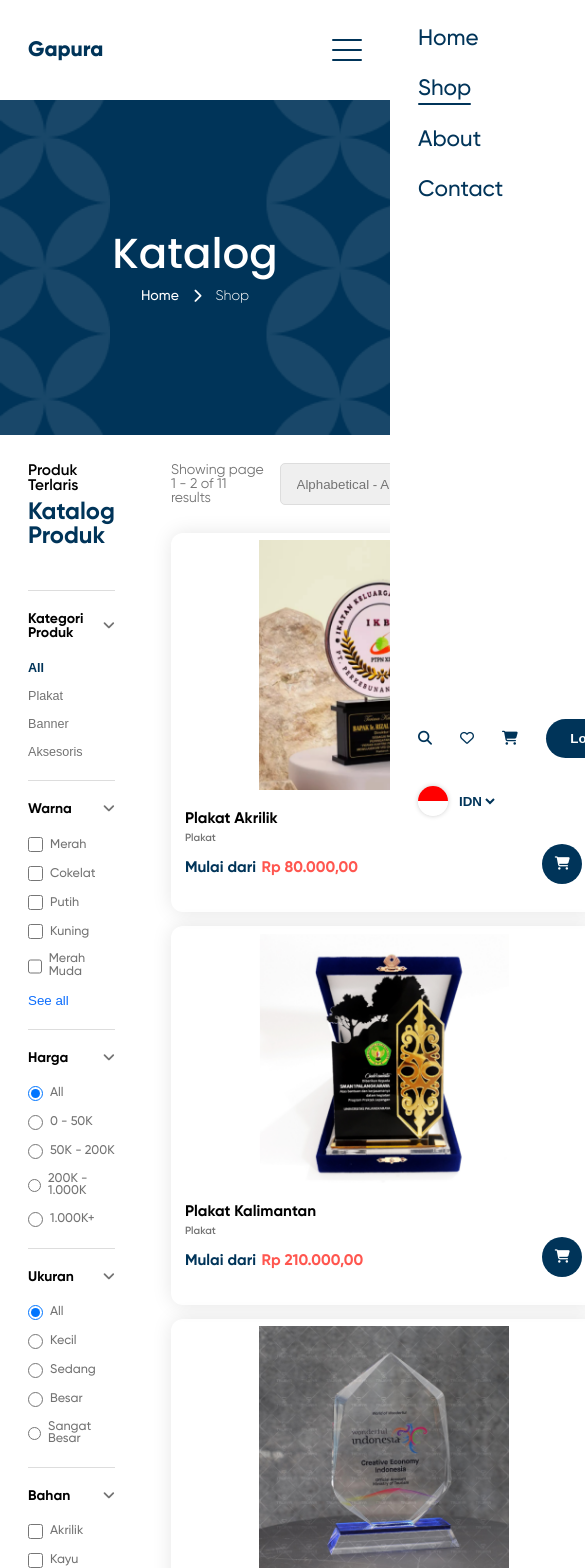
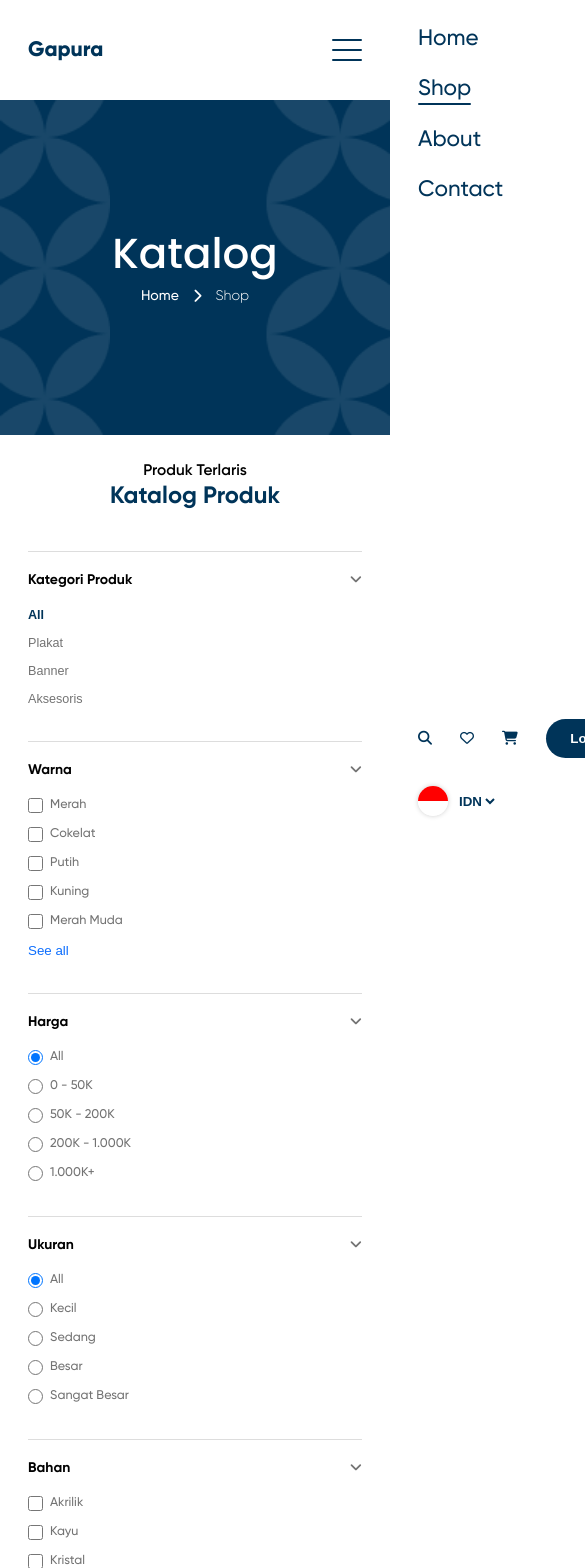
Before and after one commit to neebulaa/gapura-trijaya-landing-page, a React (Vite) app: page /shop in a window 390 px wide. Shown: the top 1568 px of the page, 585 px wide, since content can reach past the window. Built offline with nearby package versions, Linux system fonts and the light colour scheme.

Commit message:
Adding responsive design for shop page

```diff
--- a/src/assets/css/index.css
+++ b/src/assets/css/index.css
@@ -207,52 +207,7 @@ button {
 	cursor: not-allowed;
 }
 
-/* dropdown filter start */
-.dropdown-filter:first-child {
-	margin-top: 3rem;
-}
-.dropdown-filter {
-	border-top: 1px solid var(--light-gray);
-	padding-top: 1.5rem;
-	margin-top: 1.5rem;
-}
-
-.dropdown-filter-header {
-	display: flex;
-	justify-content: space-between;
-	align-items: center;
-	cursor: pointer;
-	height: max-content;
-}
-
-.dropdown-filter-header h4 {
-	font-weight: 700;
-}
-
-.dropdown-filter-header .fa-angle-down {
-	color: var(--gray);
-}
-
-.dropdown-filter-items {
-	overflow-y: hidden;
-	display: flex;
-	flex-direction: column;
-	gap: 1rem;
-	align-items: flex-start;
-	max-height: 0;
-	transition: 0.3s;
-}
-
-.dropdown-filter-items.open {
-	margin-top: 1.5rem;
-	max-height: 400px;
-}
-
-.dropdown-filter-items button.see-all {
-	color: var(--accent-two);
-}
-
-/* dropdown filter end */
+/* ***** HOME PAGE START ***** */
 
 /* navbar start */
 #navbar-container {
@@ -889,8 +844,56 @@ button {
 }
 
 /* footer section end */
+/* ***** HOME PAGE END ***** */
 
 /* ***** SHOP PAGE START ***** */
+/* dropdown filter start */
+.dropdown-filter:first-child {
+	margin-top: 3rem;
+}
+.dropdown-filter {
+	border-top: 1px solid var(--light-gray);
+	padding-top: 1.5rem;
+	margin-top: 1.5rem;
+}
+
+.dropdown-filter-header {
+	display: flex;
+	justify-content: space-between;
+	align-items: center;
+	cursor: pointer;
+	height: max-content;
+}
+
+.dropdown-filter-header h4 {
+	font-weight: 700;
+}
+
+.dropdown-filter-header .fa-angle-down {
+	color: var(--gray);
+}
+
+.dropdown-filter-items {
+	overflow-y: hidden;
+	display: flex;
+	flex-direction: column;
+	gap: 1rem;
+	align-items: flex-start;
+	max-height: 0;
+	transition: 0.3s;
+}
+
+.dropdown-filter-items.open {
+	margin-top: 1.5rem;
+	max-height: 400px;
+}
+
+.dropdown-filter-items button.see-all {
+	color: var(--accent-two);
+}
+/* dropdown filter end */
+
+/* catalog section start */
 #catalog {
 	display: flex;
 	gap: 4rem;
@@ -921,6 +924,8 @@ button {
 	gap: 1rem;
 	justify-content: flex-end;
 	margin-top: 2rem;
+	align-items: center;
+	flex-wrap: wrap;
 }
-
+/* catalog section end */
 /* ***** SHOP PAGE END ***** */
--- a/src/assets/css/responsive.css
+++ b/src/assets/css/responsive.css
@@ -72,6 +72,7 @@
 }
 
 @media (max-width: 1024px) {
+	/* ***** HOME PAGE START ***** */
 	/* navbar start */
 	.burger {
 		display: flex;
@@ -159,6 +160,38 @@
 		right: -12%;
 	}
 	/* membership section end */
+	/* ***** HOME PAGE END ***** */
+
+	/* ***** SHOP PAGE START ***** */
+	/* catalog section start */
+	#catalog {
+		flex-direction: column;
+	}
+
+	.catalog-filters-vertical {
+		display: flex;
+		flex-wrap: wrap;
+		gap: 1rem;
+		margin-top: 1.5rem;
+	}
+	/* catalog section end */
+
+	/* dropdown filter start */
+	.dropdown-filter:first-child {
+		margin-top: 1.5rem;
+	}
+
+	.dropdown-filter {
+		flex: 1 0 250px;
+	}
+
+	.catalog-pagination {
+		justify-content: center;
+	}
+	/* dropdown filter end */
+
+	/* catalog section end */
+	/* ***** SHOP PAGE END ***** */
 }
 
 @media (max-width: 768px) {
@@ -166,6 +199,7 @@
 		font-size: 15px;
 	}
 
+	/* ***** HOME PAGE START ***** */
 	/* benefits section start */
 
 	.benefit h2 {
@@ -253,6 +287,36 @@
 		width: 100%;
 	}
 	/* about section end */
+	/* ***** HOME PAGE END ***** */
+
+	/* ***** SHOP PAGE START ***** */
+	/* dropdown filter start */
+	.dropdown-filter {
+		flex: 1 0 200px;
+	}
+	/* dropdown filter end */
+
+	/* catalog section start */
+	.catalog-filters-horizontal {
+		flex-wrap: wrap;
+		justify-content: space-between;
+		row-gap: 2rem;
+	}
+
+	.catalog-filters-horizontal p {
+		width: 100%;
+	}
+
+	.filter-btn {
+		order: 4;
+	}
+
+	#catalog-sort {
+		margin-left: initial;
+	}
+
+	/* catalog section end */
+	/* ***** SHOP PAGE END ***** */
 }
 
 @media (max-width: 480px) {
@@ -278,6 +342,7 @@
 		font-size: 1.7rem;
 	}
 
+	/* ***** HOME PAGE START ***** */
 	/* navbar start */
 	.nav-links {
 		font-size: 1.6rem;
@@ -393,9 +458,17 @@
 		/* align-items: center; */
 	}
 	/* footer section end */
+	/* ***** HOME PAGE END ***** */
+
+	/* ***** SHOP PAGE START ***** */
+	.catalog-filters-horizontal p {
+		font-size: 1.1rem;
+	}
+	/* ***** SHOP PAGE END ***** */
 }
 
 @media (max-width: 375px) {
+	/* ***** HOME PAGE START ***** */
 	/* hero section start */
 	.shape1 {
 		top: -5%;
@@ -433,4 +506,5 @@
 		right: -20%;
 	}
 	/* membership section end */
+	/* ***** HOME PAGE END ***** */
 }
--- a/src/page-parts/home/Hero.tsx
+++ b/src/page-parts/home/Hero.tsx
@@ -3,12 +3,11 @@
 // import Shape2 from "../assets/images/shapes/shape2.png";
 // import Shape3 from "../assets/images/shapes/shape3.png";
 
+import { NavLink } from "react-router-dom";
+
 export default function Hero() {
 	return (
-		<section
-			className="container"
-			id="hero"
-		>
+		<section className="container" id="hero">
 			<section className="hero-content">
 				<h1>Cetak Berkualitas</h1>
 				<h2>Bersama Trijaya!</h2>
@@ -18,7 +17,7 @@ export default function Hero() {
 					yang luas untuk kebutuhan Anda.
 				</p>
 				<button className="btn btn-secondary btn-glow">
-					Belanja Sekarang
+					<NavLink to="/shop">Belanja Sekarang</NavLink>
 				</button>
 			</section>
 			<section className="hero-image">
--- a/src/page-parts/shop/Catalog.tsx
+++ b/src/page-parts/shop/Catalog.tsx
@@ -336,7 +336,7 @@ export default function Catalog() {
 						<option value="pl-ph">Price - Low to High</option>
 						<option value="ph-pl">Price - High to Low</option>
 					</select>
-					<button className="btn">Filter</button>
+					<button className="btn filter-btn">Filter</button>
 					<div className="btn-split">
 						<button
 							onClick={() => setGridSystem("columns")}
```
